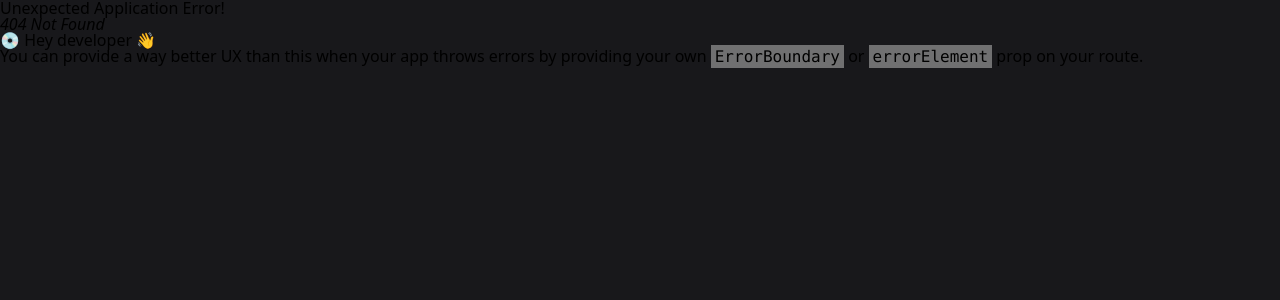
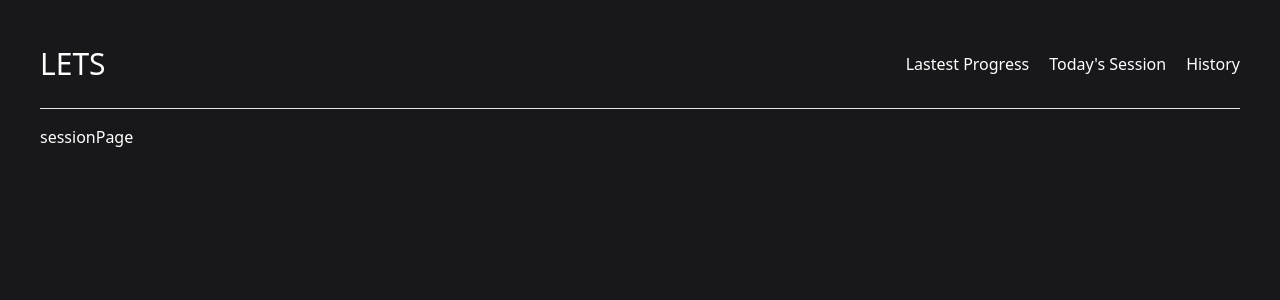
Before and after one commit to ktkennychow/lets, a React (Vite) app: page /session in a window 1280 px wide. Before the commit this address had no page. Shown: the top 300 px of the page. Built offline with nearby package versions, Linux system fonts and the light colour scheme.

Commit message:
feat: implement navbar routing function

```diff
--- /dev/null
+++ b/src/routes/historyPage.tsx
@@ -0,0 +1,3 @@
+export default function HistoryPage() {
+  return <div>historyPage</div>;
+}
--- a/src/routes/progressPage.tsx
+++ b/src/routes/progressPage.tsx
@@ -5,7 +5,7 @@ import { Exercise } from '../types';
 import AddRecord from '../components/AddRecord';
 import AddExercise from '../components/AddExercise';
 
-function ProgressPage() {
+export default function ProgressPage() {
   const [exercises, setExercises] = useState<Exercise[]>(() => handleGetStoredData());
   // for new exercise
   const [showAddExerciseModal, setShowAddExerciseModal] = useState<boolean>(false);
@@ -243,5 +243,3 @@ function ProgressPage() {
     </div>
   );
 }
-
-export default ProgressPage;
--- a/src/routes/root.tsx
+++ b/src/routes/root.tsx
@@ -6,15 +6,15 @@ export default function Root() {
       <div className='flex h-12 flex-1 items-center justify-between'>
         <h1 className='text-3xl'>LETS</h1>
         <nav>
-          <ul className='flex flex-1 items-center'>
+          <ul className='flex flex-1 items-center space-x-5'>
             <li>
               <Link to={'progress'}>Lastest Progress</Link>
             </li>
             <li>
-              <Link to={'progress'}>Today's Session</Link>
+              <Link to={'session'}>Today's Session</Link>
             </li>
             <li>
-              <Link to={'progress'}>History</Link>
+              <Link to={'history'}>History</Link>
             </li>
           </ul>
         </nav>
--- /dev/null
+++ b/src/routes/sessionPage.tsx
@@ -0,0 +1,3 @@
+export default function SessionPage() {
+  return <div>sessionPage</div>;
+}
```
Also changed, not shown: src/main.tsx (+7 -1 lines).
